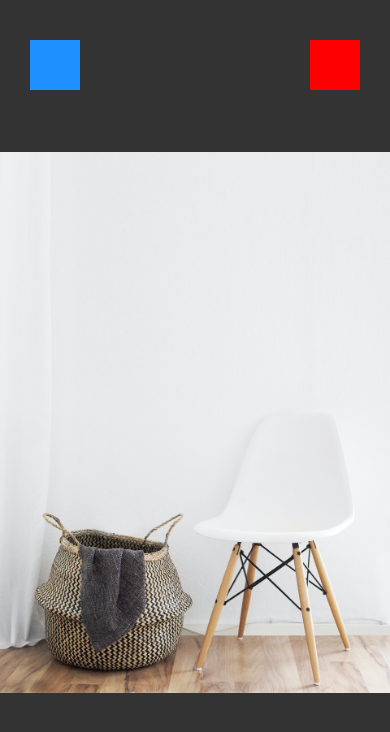
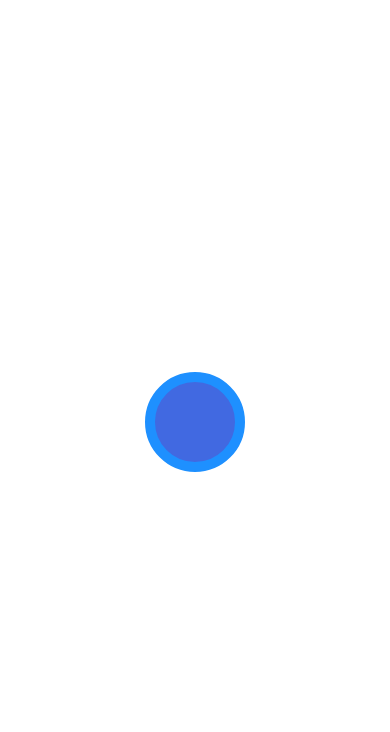
Before and after one commit to kid-us/HelloApp, a React Native app: screen / in a window 390 px wide. Shown: the top 732 px of the page. Built offline with nearby package versions, Linux system fonts and the light colour scheme.

Commit message:
Styling Borders

```diff
--- a/App.js
+++ b/App.js
@@ -2,10 +2,8 @@ import { Text } from "react-native";
 
 import WelcomeScreen from "./app/screens/WelcomeScreen";
 import ViewImageScreen from "./app/screens/ViewImageScreen";
+import Borders from "./Borders";
 
 export default function App() {
-  return (
-    // <WelcomeScreen />
-    <ViewImageScreen />
-  );
+  return <Borders />;
 }
--- /dev/null
+++ b/Borders.js
@@ -0,0 +1,26 @@
+import { View } from "react-native";
+
+function Borders(props) {
+  return (
+    <View
+      style={{
+        flex: 1,
+        justifyContent: "center",
+        alignItems: "center",
+      }}
+    >
+      <View
+        style={{
+          width: 100,
+          height: 100,
+          backgroundColor: "royalblue",
+          borderWidth: 10,
+          borderColor: "dodgerblue",
+          borderRadius: 50,
+        }}
+      ></View>
+    </View>
+  );
+}
+
+export default Borders;
```
